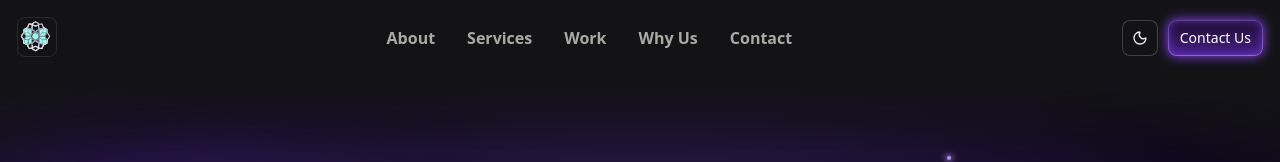
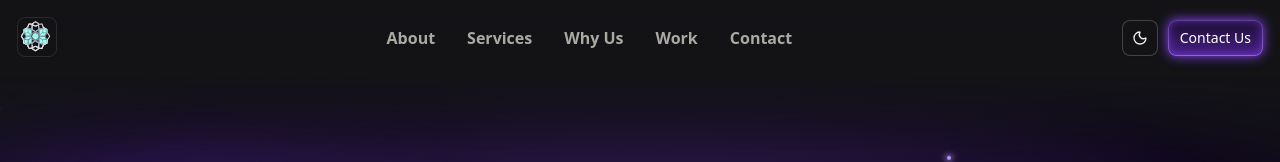
Before and after one commit to KompileX/KompileX_Landing_Page, a Next.js app: page / in a window 1280 px wide. Shown: the top 162 px of the page. Built offline with nearby package versions, Linux system fonts and the light colour scheme.

Commit message:
Add navbar navigtion with section serial

```diff
--- a/components/Navbar.tsx
+++ b/components/Navbar.tsx
@@ -11,8 +11,8 @@ import { Moon, Sun, Menu, X } from 'lucide-react'
 const navItems = [
   { label: 'About', href: '/#about' },
   { label: 'Services', href: '/#services' },
+  { label: 'Why Us', href: '/#process' },
   { label: 'Work', href: '/#case-studies' },
-  { label: 'Why Us', href: '/#process' },
   { label: 'Contact', href: '/#contact' },
 ]
 
@@ -57,16 +57,16 @@ export default function Navbar() {
   return (
     <header
       className={`sticky top-0 z-50 max-lg:border-b max-lg:border-border max-lg:backdrop-blur-sm max-lg:bg-background/90 transition-all duration-[800ms] ease-[cubic-bezier(0.25,1,0.5,1)] ${scrolled
-          ? 'py-2 lg:bg-transparent lg:border-transparent'
-          : 'py-4 lg:bg-transparent lg:border-transparent'
+        ? 'py-2 lg:bg-transparent lg:border-transparent'
+        : 'py-4 lg:bg-transparent lg:border-transparent'
         }`}
     >
       <div className="mx-auto w-full max-w-7xl px-4">
         {/* Floating pill for desktop / header bar */}
         <div
           className={`mx-auto flex w-full items-center justify-between border border-transparent lg:backdrop-blur-md transition-all duration-[800ms] ease-[cubic-bezier(0.25,1,0.5,1)] ${scrolled
-              ? 'lg:max-w-3xl lg:mt-3 lg:rounded-2xl lg:border-border lg:bg-background/90 lg:p-2.5 lg:shadow-[0_10px_30px_-8px_rgba(0,0,0,0.18)]'
-              : 'lg:max-w-7xl lg:mt-0 lg:rounded-none lg:border-transparent lg:bg-transparent lg:p-0 lg:shadow-none'
+            ? 'lg:max-w-3xl lg:mt-3 lg:rounded-2xl lg:border-border lg:bg-background/90 lg:p-2.5 lg:shadow-[0_10px_30px_-8px_rgba(0,0,0,0.18)]'
+            : 'lg:max-w-7xl lg:mt-0 lg:rounded-none lg:border-transparent lg:bg-transparent lg:p-0 lg:shadow-none'
             } ${theme === 'light' && scrolled ? 'lg:shadow-[0_10px_30px_-8px_rgba(0,0,0,0.1)]' : ''}`}
         >
           {/* Logo */}
```
